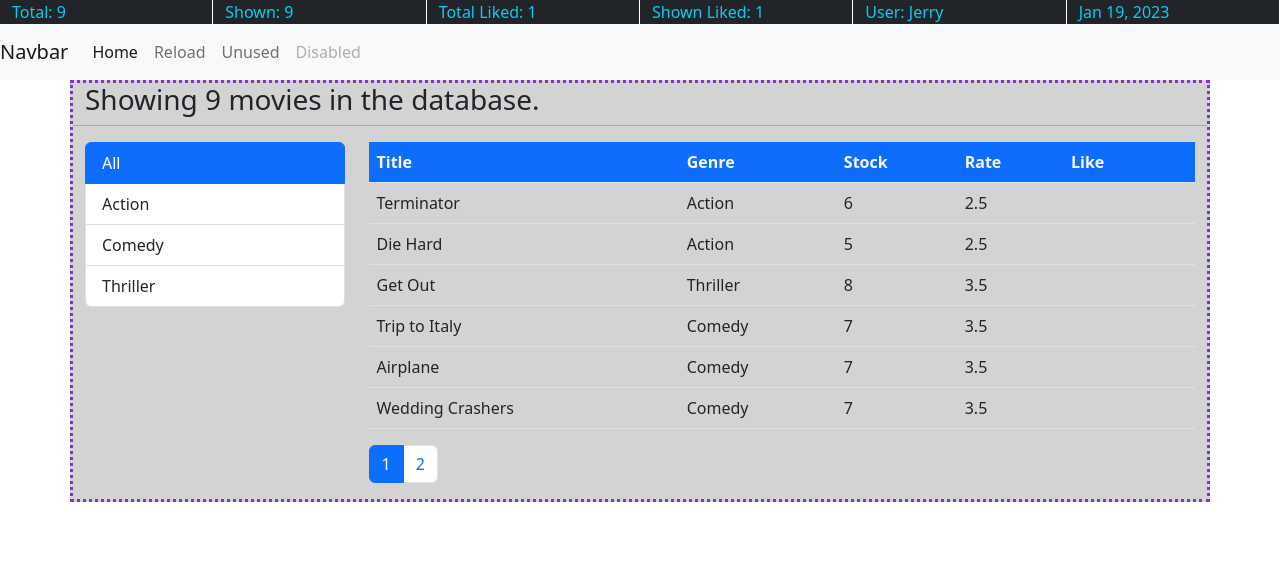
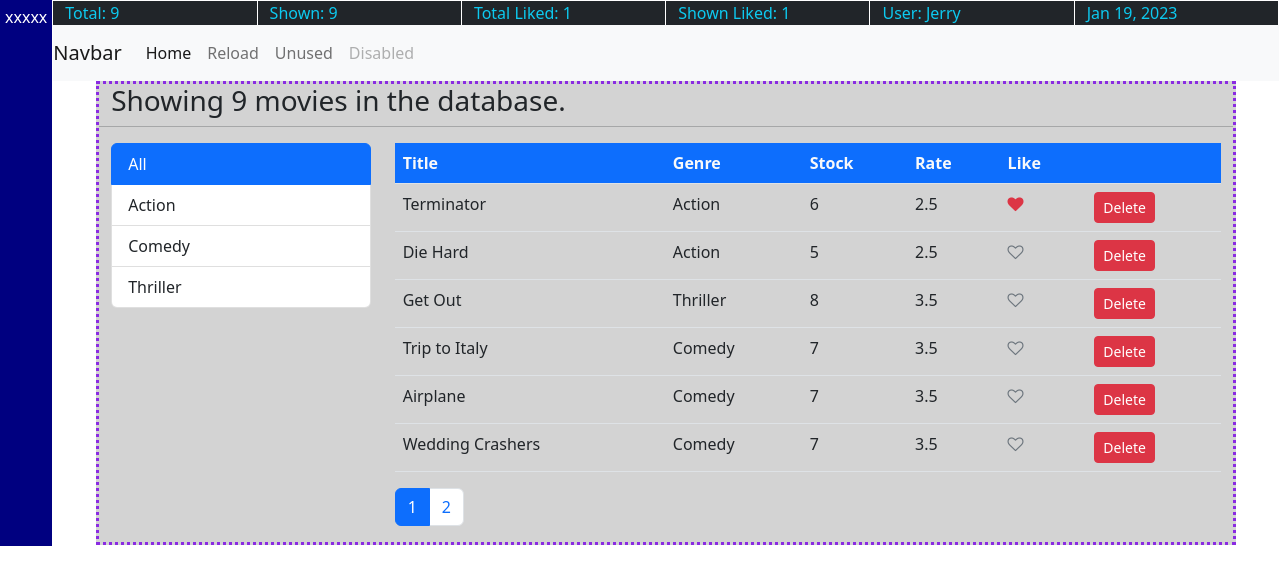
Before and after one commit to JerryHobby/react-playground, a React (Vite) app: page / in a window 1280 px wide. Shown: the top 584 px of the page. Built offline with nearby package versions, Linux system fonts and the light colour scheme.

Commit message:
extract table data to component working

```diff
--- a/index.html
+++ b/index.html
@@ -2,12 +2,42 @@
 <html lang="en">
   <head>
     <meta charset="UTF-8" />
-    <link rel="icon" type="image/svg+xml" href="/favicon.svg" />
-    <meta name="viewport" content="width=device-width, initial-scale=1.0" />
+    <link
+      rel="icon"
+      type="image/svg+xml"
+      href="/favicon.svg"
+    />
+    <link
+      rel="stylesheet"
+      type="text/css"
+      href="bootstrap/dist/css/bootstrap.css"
+    />
+    <meta
+      name="viewport"
+      content="width=device-width, initial-scale=1.0"
+    />
     <title>Jerry's React Playground NPX VITE</title>
   </head>
   <body>
-    <div id="root"></div>
-    <script type="module" src="src/index.jsx"></script>
+    <table>
+      <tr>
+        <td
+          width="100"
+          style="
+            background: navy;
+            vertical-align: top;
+            color: white;
+            padding: 5px;
+          "
+        >
+          xxxxx
+        </td>
+        <td width="100%"><div id="root"></div></td>
+      </tr>
+    </table>
+    <script
+      type="module"
+      src="src/index.jsx"
+    ></script>
   </body>
 </html>
--- a/src/components/common/like.jsx
+++ b/src/components/common/like.jsx
@@ -3,7 +3,7 @@ import PropTypes from 'prop-types';
 
 class Like extends Component {
   render() {
-    const { liked, onClick } = this.props;
+    const { liked, onLiked } = this.props;
 
     if (liked == true) {
       var likedClass = 'fa fa-heart text-danger';
@@ -16,7 +16,7 @@ class Like extends Component {
         className={likedClass}
         style={{ cursor: 'pointer' }}
         aria-hidden="true"
-        onClick={() => onClick()}
+        onClick={() => onLiked()}
       ></i>
     );
   }
@@ -24,7 +24,7 @@ class Like extends Component {
 
 Like.propTypes = {
   liked: PropTypes.bool.isRequired,
-  onClick: PropTypes.func.isRequired,
+  onLiked: PropTypes.func.isRequired,
 };
 
 export default Like;
--- a/src/components/common/tableBody.jsx
+++ b/src/components/common/tableBody.jsx
@@ -7,6 +7,16 @@ import PropTypes from 'prop-types';
 // todo: fix like
 // todo: fix delete button
 class TableBody extends Component {
+  renderCell = (item, column) => {
+    if (column.content) return column.content(item);
+
+    return _.get(item, column.path);
+  };
+
+  createKey = (item, column) => {
+    return item._id + column.label || column.key;
+  };
+
   render() {
     const { data, columns, onDelete, onLiked } = this.props;
     return (
@@ -14,8 +24,8 @@ class TableBody extends Component {
         {data.map((item) => (
           <tr key={item._id}>
             {columns.map((column) => (
-              <td key={column.label || column.key}>
-                {_.get(item, column.path)}
+              <td key={this.createKey(item, column)}>
+                {this.renderCell(item, column)}
               </td>
             ))}
           </tr>
--- a/src/components/moviesTable.jsx
+++ b/src/components/moviesTable.jsx
@@ -10,8 +10,28 @@ class MoviesTable extends Component {
     { label: 'Genre', path: 'genre.name' },
     { label: 'Stock', path: 'numberInStock' },
     { label: 'Rate', path: 'dailyRentalRate' },
-    { label: 'Like', path: 'liked', defaultSort: 'desc' },
-    { key: 'delete' },
+    {
+      label: 'Like',
+      path: 'liked',
+      defaultSort: 'desc',
+      content: (movie) => (
+        <Like
+          liked={movie.liked}
+          onLiked={() => this.props.onLiked(movie)}
+        />
+      ),
+    },
+    {
+      key: 'delete',
+      content: (movie) => (
+        <button
+          onClick={() => this.props.onDelete(movie)}
+          className="btn btn-danger btn-sm"
+        >
+          Delete
+        </button>
+      ),
+    },
   ];
 
   render() {
```
